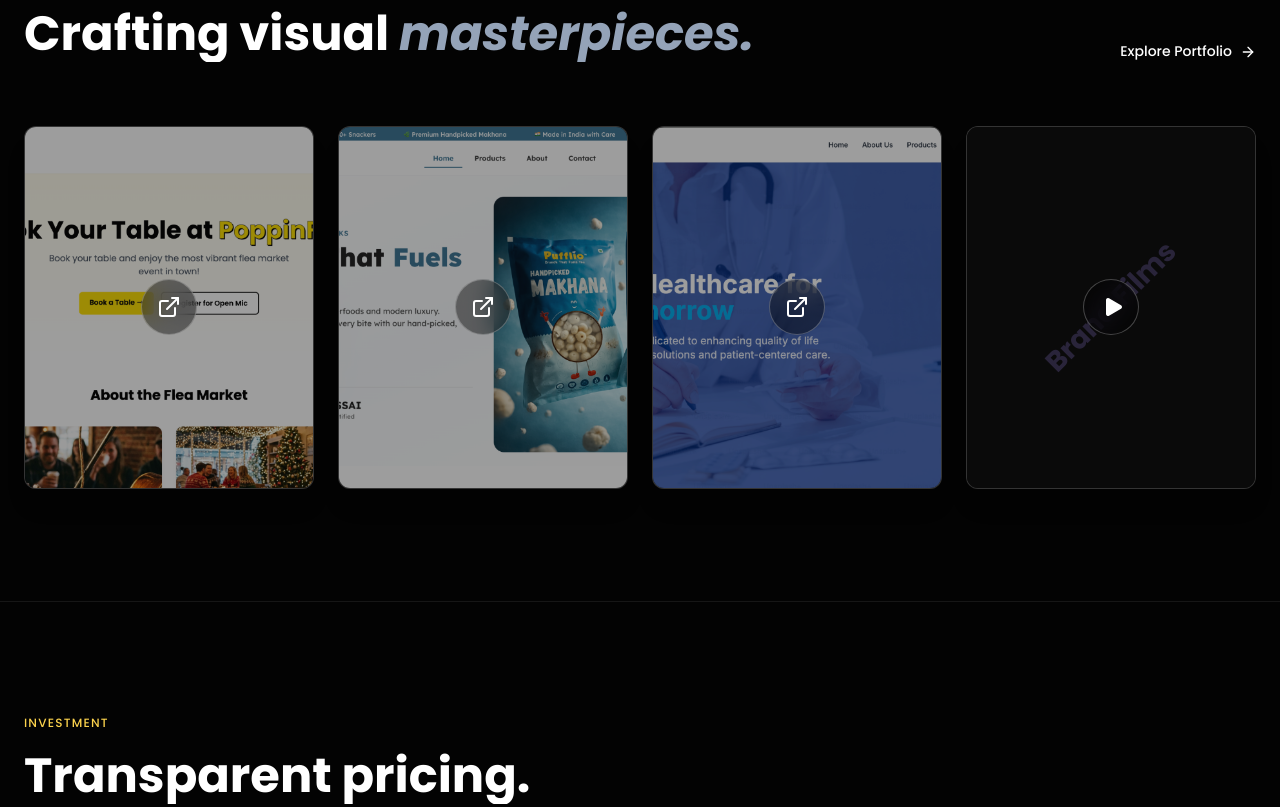
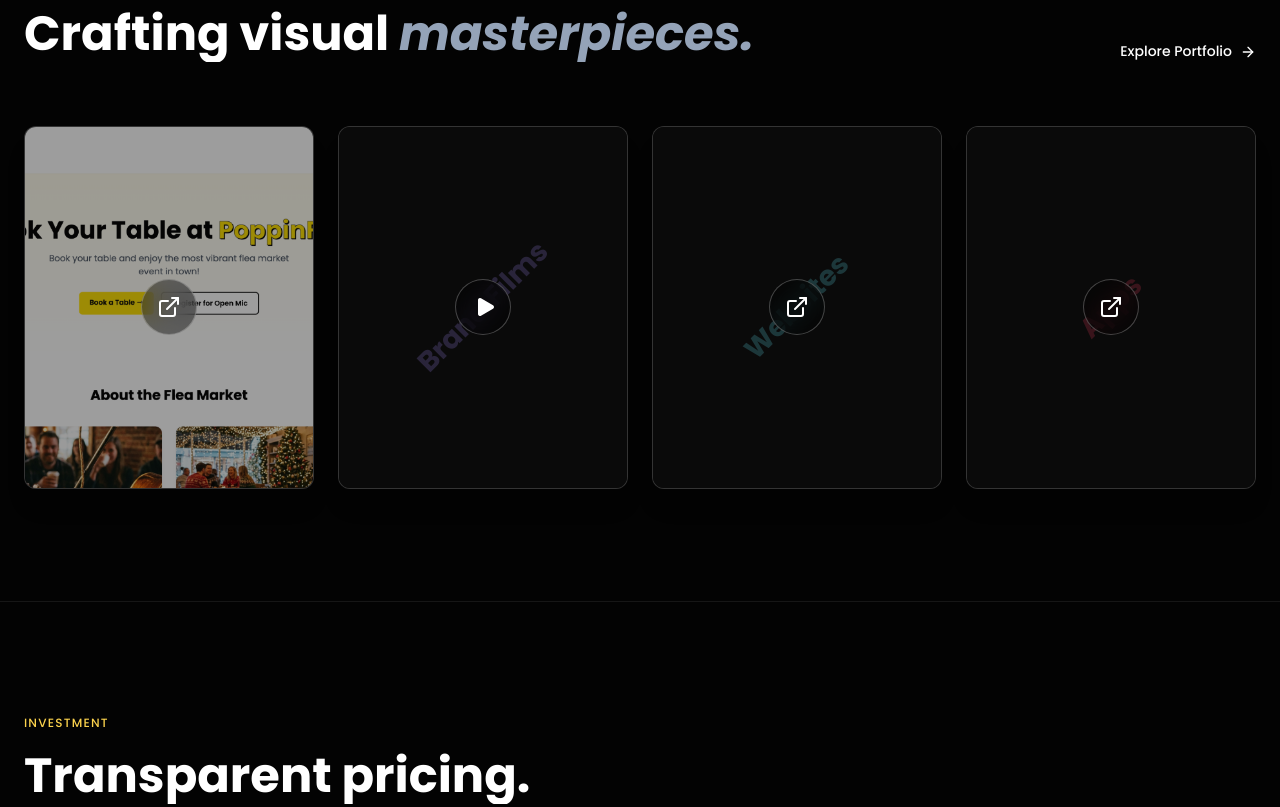
Before and after one commit to aaryan-codes56/brixton-studiox, a React (Vite) app in the folder frontend/: page / in a window 1280 px wide. Shown: the part 1940-2747 px from the top of the page. Built offline with nearby package versions, Linux system fonts and the light colour scheme; no server answers.

Commit message:
fix: make home page portfolio links functional and improve poppin flea preview fitting

```diff
--- a/frontend/src/components/Portfolio.jsx
+++ b/frontend/src/components/Portfolio.jsx
@@ -4,9 +4,9 @@
 
 const portfolioItems = [
   { id: 11, category: 'Websites', client: 'Poppin Flea', color: 'text-accent-rose', type: 'web', thumbnail: '/assets/portfolio/poppin-flea.png', url: 'https://www.poppinflea.in/' },
-  { id: 12, category: 'Websites', client: 'Pufflio', color: 'text-accent-ice', type: 'web', thumbnail: '/assets/portfolio/pufflio.png', url: 'https://www.pufflio.in/' },
-  { id: 13, category: 'Websites', client: 'Varsal Healthcare', color: 'text-accent-violet-light', type: 'web', thumbnail: '/assets/portfolio/varsal-healthcare.png', url: 'https://varsalhealthcare.in/' },
-  { id: 1, category: 'Brand Films', client: 'Luxe Athletics', color: 'text-accent-violet-light', type: 'video' }
+  { id: 1, category: 'Brand Films', client: 'Luxe Athletics', color: 'text-accent-violet-light', type: 'video', url: '/work' },
+  { id: 2, category: 'Websites', client: 'Nexus SaaS', color: 'text-accent-ice', type: 'web', url: 'https://brixtonstudiox.vercel.app' },
+  { id: 4, category: 'Apps', client: 'Volt Fitness', color: 'text-accent-rose', type: 'web', url: '/work' }
 ];
 
 const PortfolioTeaser = () => {
@@ -58,8 +58,11 @@
         className="grid grid-cols-1 sm:grid-cols-2 lg:grid-cols-4 gap-4 md:gap-6"
       >
         {portfolioItems.map((item, idx) => (
-          <motion.div
+          <motion.a
             key={item.id}
+            href={item.url}
+            target={item.url.startsWith('http') ? "_blank" : "_self"}
+            rel={item.url.startsWith('http') ? "noopener noreferrer" : ""}
             variants={{
               hidden: { opacity: 0, scale: 0.9, y: 30 },
               visible: {
@@ -76,7 +79,7 @@
               rotateY: 5,
               transition: { duration: 0.4, ease: "easeOut" }
             }}
-            className="group relative aspect-[4/5] rounded-xl overflow-hidden bg-secondary border border-border-medium cursor-none-interactive shadow-xl hover:shadow-[0_40px_80px_rgba(0,0,0,0.6)]"
+            className="group relative aspect-[4/5] rounded-xl overflow-hidden bg-secondary border border-border-medium cursor-pointer shadow-xl hover:shadow-[0_40px_80px_rgba(0,0,0,0.6)]"
             style={{ transformStyle: 'preserve-3d' }}
           >
             {/* Thumbnail Image or Placeholder */}
@@ -88,7 +91,7 @@
                 <img
                   src={item.thumbnail}
                   alt={item.client}
-                  className={`w-full h-full object-cover ${item.type === 'web' ? 'object-top' : 'object-center'} opacity-60 group-hover:opacity-80 transition-opacity duration-700`}
+                  className={`w-full h-full object-cover opacity-60 group-hover:opacity-80 transition-opacity duration-700 ${item.client === 'Poppin Flea' ? 'object-top' : 'object-center'}`}
                 />
               ) : (
                 <span className={`font-display font-bold text-4xl transform -rotate-45 opacity-20 ${item.color}`}>{item.category}</span>
@@ -97,23 +100,16 @@
 
             {/* Action Overlay */}
             <div
-              className="absolute inset-0 flex items-center justify-center z-20"
+              className="absolute inset-0 flex items-center justify-center pointer-events-none"
               style={{ transform: 'translateZ(50px)' }}
             >
-              {item.url ? (
-                <a
-                  href={item.url}
-                  target="_blank"
-                  rel="noopener noreferrer"
-                  className="w-14 h-14 rounded-full bg-[rgba(0,0,0,0.4)] backdrop-blur-md flex items-center justify-center border border-border-strong text-text-white transform group-hover:scale-110 group-hover:bg-[rgba(124,58,237,0.4)] group-hover:border-accent-violet-light transition-all duration-300 pointer-events-auto"
-                >
+              <div className="w-14 h-14 rounded-full bg-[rgba(0,0,0,0.4)] backdrop-blur-md flex items-center justify-center border border-border-strong text-text-white transform group-hover:scale-110 group-hover:bg-[rgba(124,58,237,0.4)] group-hover:border-accent-violet-light transition-all duration-300">
+                {item.type === 'web' ? (
                   <ExternalLink className="w-6 h-6" />
-                </a>
-              ) : (
-                <div className="w-14 h-14 rounded-full bg-[rgba(0,0,0,0.4)] backdrop-blur-md flex items-center justify-center border border-border-strong text-text-white transform group-hover:scale-110 group-hover:bg-[rgba(124,58,237,0.4)] group-hover:border-accent-violet-light transition-all duration-300">
+                ) : (
                   <Play className="ml-1 w-6 h-6" fill="currentColor" strokeWidth={0} />
-                </div>
-              )}
+                )}
+              </div>
             </div>
 
             {/* Hover Details */}
@@ -124,7 +120,7 @@
               <span className={`${item.color} font-body text-[11px] font-semibold tracking-widest uppercase mb-2`}>{item.category}</span>
               <h3 className="text-xl md:text-2xl font-display font-bold text-text-white">{item.client}</h3>
             </div>
-          </motion.div>
+          </motion.a>
         ))}
       </motion.div>
     </section>
--- a/frontend/src/pages/WorkPage.jsx
+++ b/frontend/src/pages/WorkPage.jsx
@@ -100,7 +100,7 @@
                       <img
                         src={item.thumbnail}
                         alt={item.client}
-                        className={`w-full h-full object-cover ${item.category === 'Websites' ? 'object-top' : 'object-center'} opacity-60 group-hover:opacity-80 transition-opacity duration-700`}
+                        className="w-full h-full object-cover opacity-60 group-hover:opacity-80 transition-opacity duration-700"
                       />
                     ) : (
                       <>
@@ -112,23 +112,15 @@
 
                   {/* Play/External Link Overlay */}
                   <div className="absolute inset-0 flex items-center justify-center z-20">
-                    {item.url ? (
-                      <a
-                        href={item.url}
-                        target="_blank"
-                        rel="noopener noreferrer"
-                        onClick={(e) => e.stopPropagation()}
-                        className="w-16 h-16 md:w-20 md:h-20 rounded-full bg-void/60 backdrop-blur-xl flex items-center justify-center border border-white/10 text-text-white transform group-hover:scale-110 group-hover:bg-white/10 transition-all duration-500 shadow-2xl pointer-events-auto"
-                      >
+                    <div className="w-16 h-16 md:w-20 md:h-20 rounded-full bg-void/60 backdrop-blur-xl flex items-center justify-center border border-white/10 text-text-white transform group-hover:scale-110 group-hover:bg-white/10 transition-all duration-500 shadow-2xl">
+                      {item.category === 'Websites' ? (
                         <svg className="w-6 h-6 md:w-8 md:h-8" fill="none" stroke="currentColor" strokeWidth="2" viewBox="0 0 24 24">
                           <path strokeLinecap="round" strokeLinejoin="round" d="M10 6H6a2 2 0 00-2 2v10a2 2 0 002 2h10a2 2 0 002-2v-4M14 4h6m0 0v6m0-6L10 14" />
                         </svg>
-                      </a>
-                    ) : (
-                      <div className="w-16 h-16 md:w-20 md:h-20 rounded-full bg-void/60 backdrop-blur-xl flex items-center justify-center border border-white/10 text-text-white transform group-hover:scale-110 group-hover:bg-white/10 transition-all duration-500 shadow-2xl">
+                      ) : (
                         <Play className="ml-1 w-6 h-6 md:w-8 md:h-8" fill="currentColor" strokeWidth={0} />
-                      </div>
-                    )}
+                      )}
+                    </div>
                   </div>
 
                   {/* Hover Details Overlay */}
@@ -188,7 +180,7 @@
                      <img
                        src={selectedItem.thumbnail}
                        alt={selectedItem.client}
-                       className={`absolute inset-0 w-full h-full object-cover ${selectedItem.category === 'Websites' ? 'object-top' : 'object-center'} opacity-50 group-hover:opacity-70 transition-opacity duration-1000`}
+                       className="absolute inset-0 w-full h-full object-cover opacity-50 group-hover:opacity-70 transition-opacity duration-1000"
                      />
                    ) : (
                      <div className="text-center relative z-10 p-12">
```
